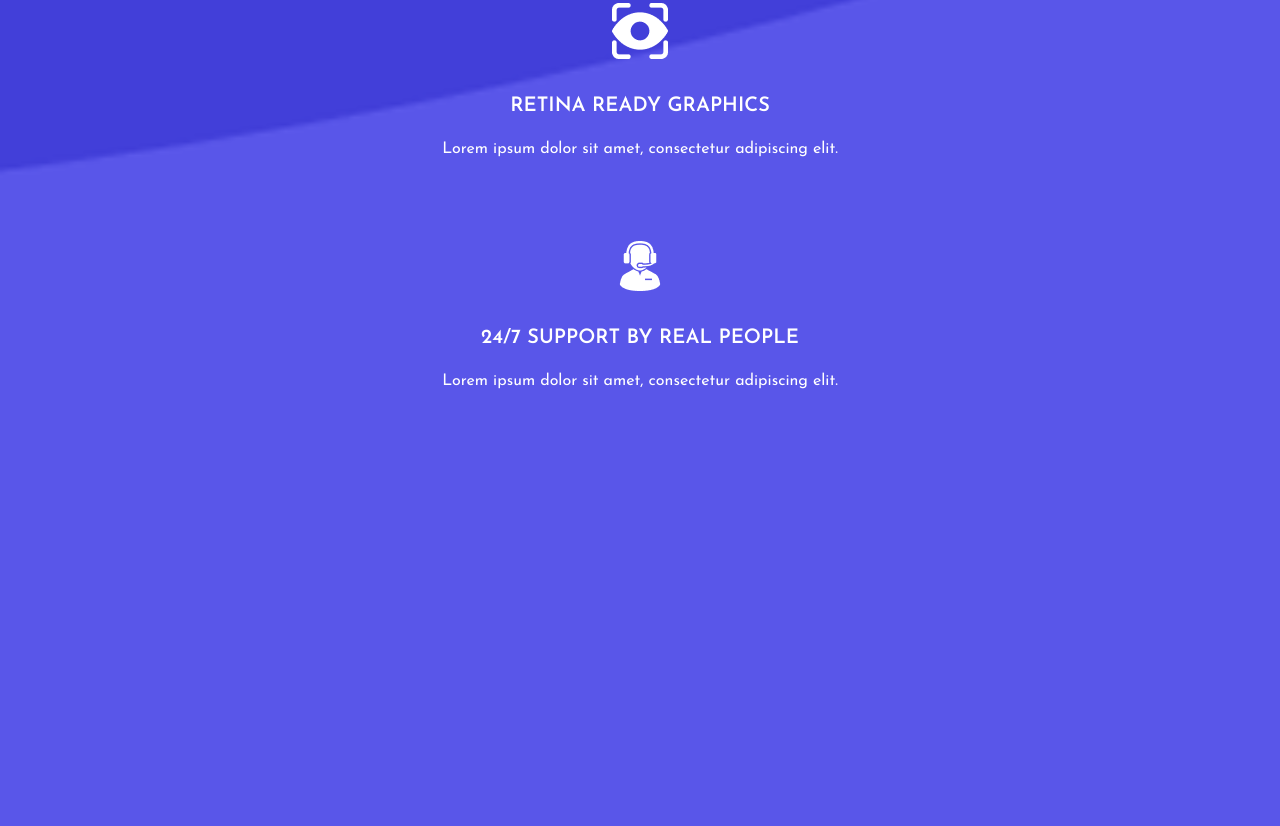
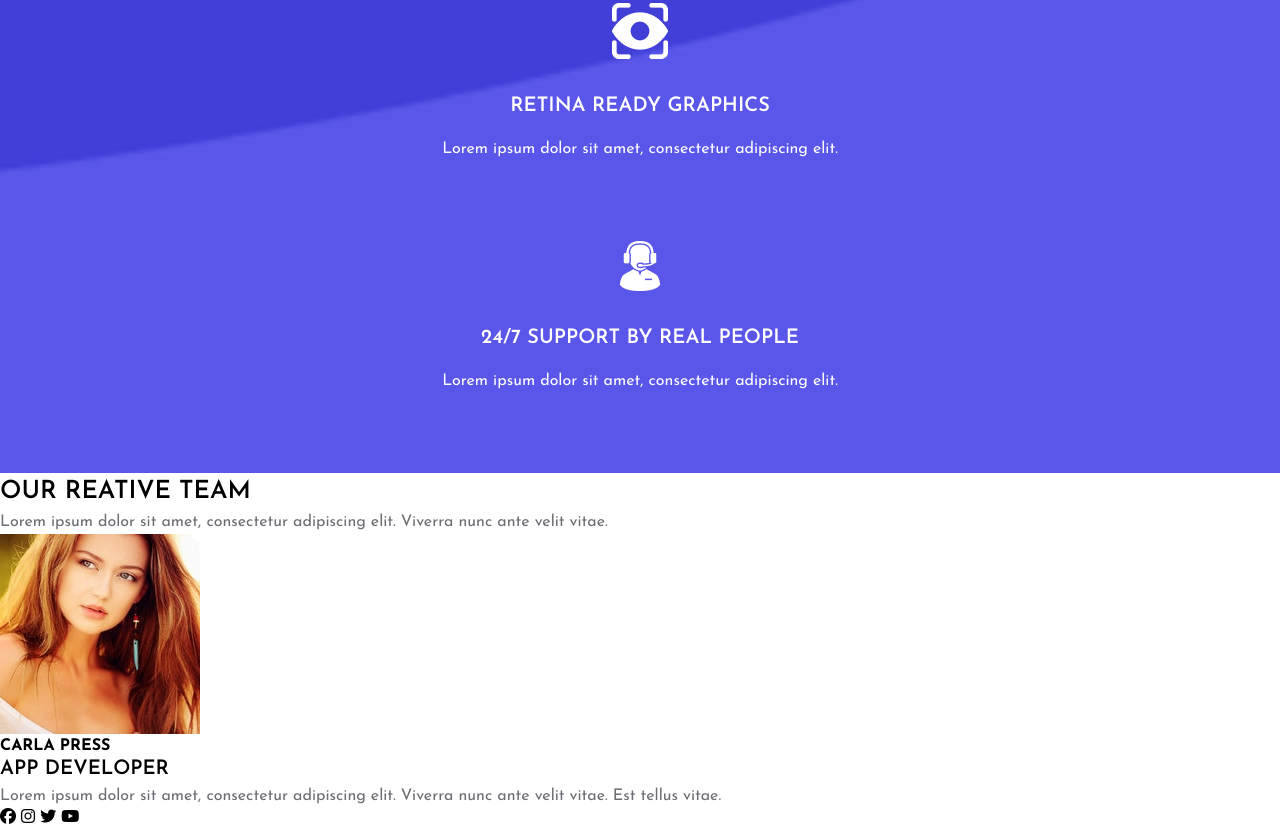
Before and after one commit to mayragm2/final-project-html-css, a plain HTML site: page index.html in a window 1280 px wide. Shown: the part 4001-4827 px from the top of the page. Before the commit the page ends 4474 px from the top, so only its background shows below. Drawn offline with nearby package versions, Linux system fonts and the light colour scheme.

Commit message:
feat(our-team):add content and structure for our team section

```diff
--- a/index.html
+++ b/index.html
@@ -7,6 +7,7 @@
     <link rel="stylesheet" href="style.css">
     <link rel="stylesheet" href="https://fonts.googleapis.com/icon?family=Material+Icons">
     <link rel="stylesheet" href="https://fonts.googleapis.com/css2?family=Material+Symbols+Outlined:opsz,wght,FILL,GRAD@20..48,100..700,0..1,-50..200&icon_names=check_circle" />
+    <script src="https://kit.fontawesome.com/71841ddd4b.js" crossorigin="anonymous"></script>
 </head>
 <body>
     <header>
@@ -95,7 +96,22 @@
             <p>Lorem ipsum dolor sit amet, consectetur adipiscing elit.</p>
             </div>
         </section>
-        <section class="our-team"></section>
+        <section class="our-team">
+            <h5>OUR REATIVE TEAM</h5>
+            <p>Lorem ipsum dolor sit amet, consectetur adipiscing elit. Viverra nunc ante velit vitae.</p>
+            <div class="card">
+                <img src="assets/carla.jpg" alt="Carla Press profile picture">
+                <h4>CARLA PRESS</h4>
+                <h6>APP DEVELOPER</h6>
+                <P>Lorem ipsum dolor sit amet, consectetur adipiscing elit. Viverra nunc ante velit vitae. Est tellus vitae.</P>
+                <div class="social-media">
+                    <i class="fa-brands fa-facebook"></i>
+                    <i class="fa-brands fa-instagram"></i>
+                    <i class="fa-brands fa-twitter"></i>
+                    <i class="fa-brands fa-youtube"></i>
+                </div>
+            </div>
+        </section>
         <section class="contact-card"></section>
         </main>
 
--- a/style.css
+++ b/style.css
@@ -163,7 +163,6 @@ main{
     margin: 2rem 0rem;
 }
 
-
 .our-team{
     background-color: white;
 }
```
Also changed, not shown: assets/carla.jpg (added), assets/craig.jpg (added), assets/jocelyn.jpg (added).
